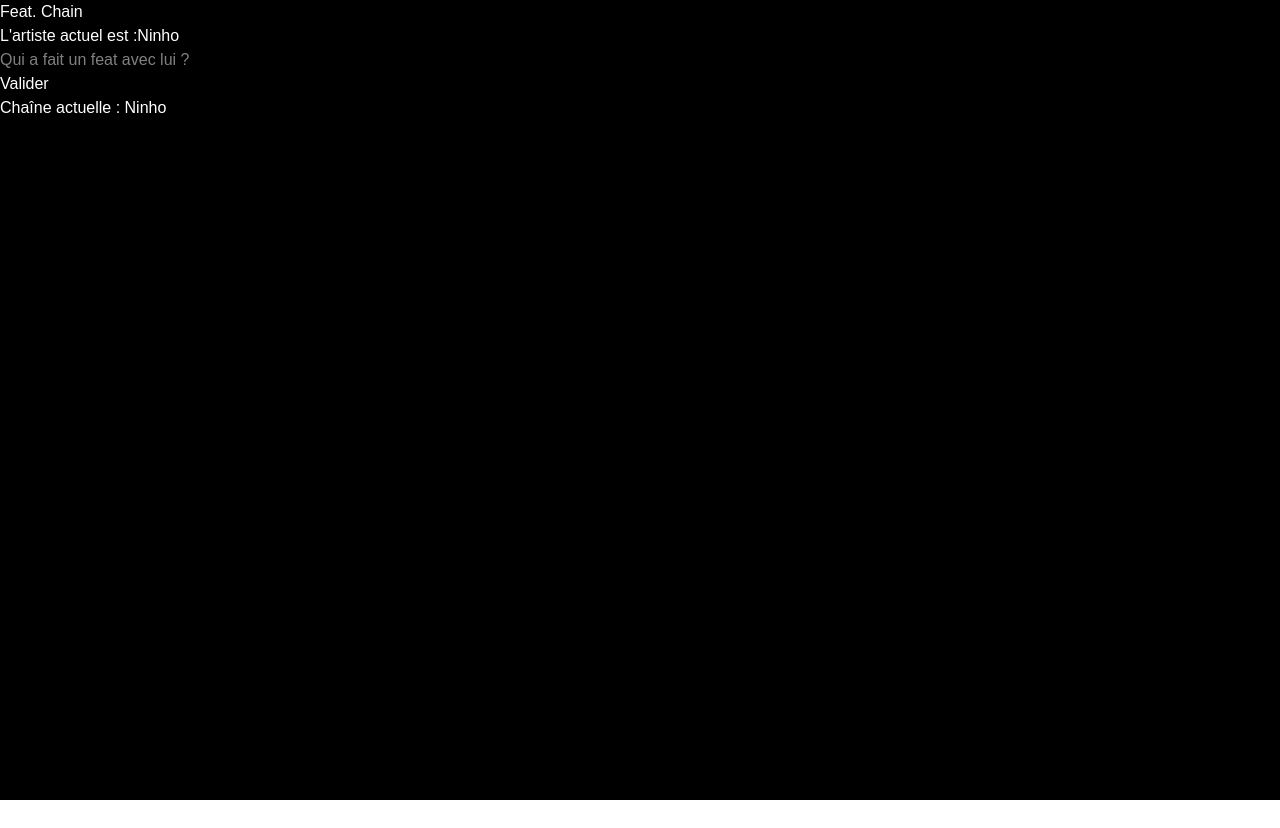
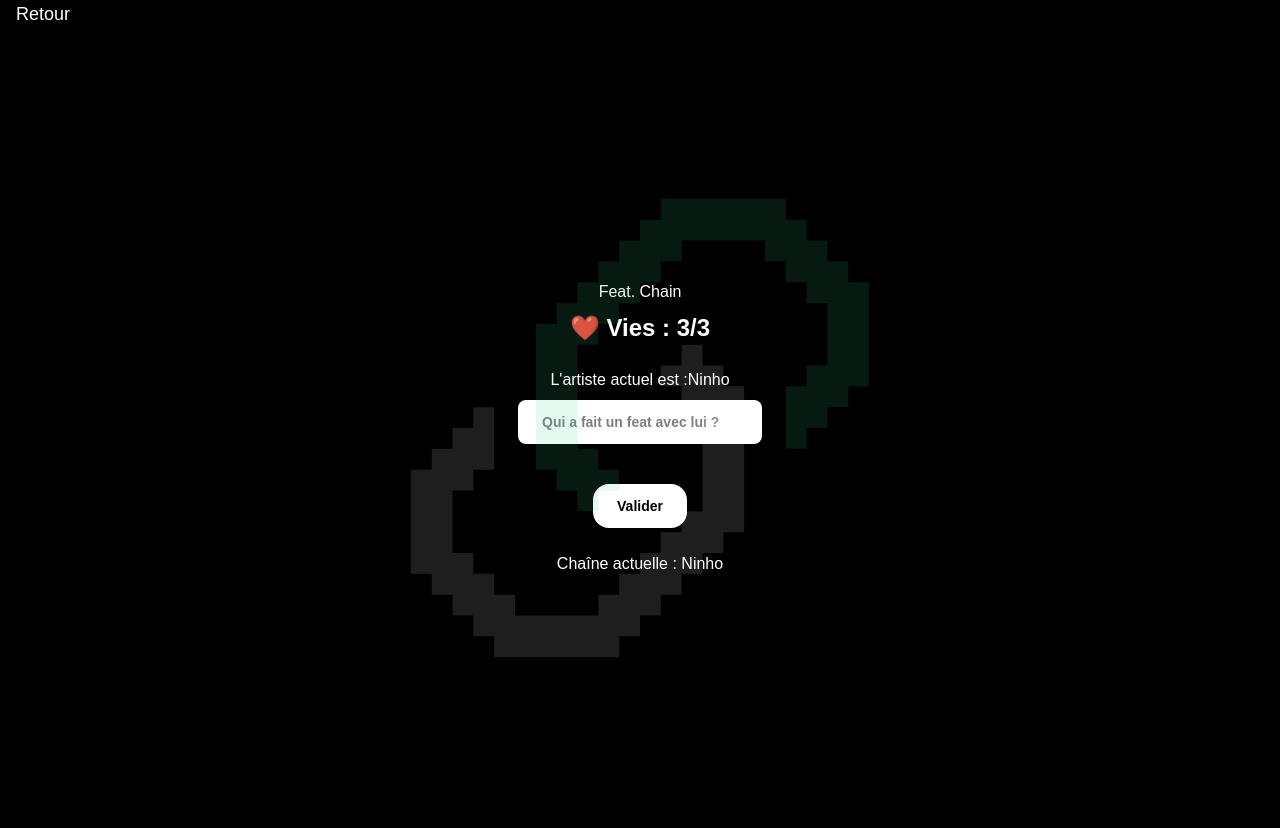
Before and after one commit to Sen667/FeatChain, a Next.js app: page /game in a window 1280 px wide. Before the commit the page ends 800 px from the top, so only its background shows below. Built offline with nearby package versions, Linux system fonts and the light colour scheme.

Commit message:
Add game logic and UI enhancements to GamePage component

```diff
--- a/app/game/page.tsx
+++ b/app/game/page.tsx
@@ -1,6 +1,9 @@
 "use client";
 
 import { useState, useRef, KeyboardEvent } from "react";
+
+import Image from "next/image";
+import Link from "next/link";
 
 export default function GamePage() {
   const [currentArtist, setCurrentArtist] = useState("Ninho");
@@ -11,6 +14,8 @@
   const [playerEmbed, setPlayerEmbed] = useState("");
   const [history, setHistory] = useState("Chaîne actuelle : Ninho");
   const [isAnimating, setIsAnimating] = useState(false);
+  const [lives, setLives] = useState(3);
+  const [gameOver, setGameOver] = useState(false);
 
   const guessInputRef = useRef<HTMLInputElement>(null);
 
@@ -19,6 +24,8 @@
   };
 
   const checkFeat = async () => {
+    if (gameOver) return;
+
     const guessValue = guess.trim();
 
     if (!guessValue) return;
@@ -97,9 +104,18 @@
         }, 300);
 
       } else {
-        // DÉFAITE
-        setStatusMessage(`❌ Aucun feat trouvé entre ${currentArtist} et ${guessValue}.`);
-        setStatusClass("error");
+        // ERREUR - Perte d'une vie
+        const newLives = lives - 1;
+        setLives(newLives);
+
+        if (newLives <= 0) {
+          setStatusMessage(`💀 Game Over ! Aucun feat trouvé entre ${currentArtist} et ${guessValue}. Vous avez perdu toutes vos vies !`);
+          setStatusClass("error");
+          setGameOver(true);
+        } else {
+          setStatusMessage(`❌ Aucun feat trouvé entre ${currentArtist} et ${guessValue}. Vies restantes : ${newLives}`);
+          setStatusClass("error");
+        }
       }
 
     } catch (error) {
@@ -115,10 +131,43 @@
     }
   };
 
+  const restartGame = () => {
+    setCurrentArtist("Ninho");
+    setUsedArtists(["ninho"]);
+    setGuess("");
+    setStatusMessage("");
+    setStatusClass("");
+    setPlayerEmbed("");
+    setHistory("Chaîne actuelle : Ninho");
+    setIsAnimating(false);
+    setLives(3);
+    setGameOver(false);
+  };
+
   return (
     <main className="relative min-h-screen w-full overflow-hidden bg-black text-white">
-      <div className="container ">
+
+
+        <Link href="/" className="text-left text-lg pl-4 mt-4">Retour </Link>
+
+      <div className="relative z-10 flex flex-col items-center justify-center min-h-screen gap-2 px-2">
+
         <h1>Feat. <span className="accent">Chain</span></h1>
+
+        <div className="absolute inset-0 flex items-center justify-center pointer-events-none">
+          <Image
+            src="/logo.svg"
+            alt="FeatChain Logo"
+            width={500}
+            height={500}
+            className="opacity-40"
+          />
+        </div>
+
+        {/* Affichage des vies */}
+        <div className="text-2xl font-bold mb-4">
+          ❤️ Vies : {lives}/3
+        </div>
 
         <div
           id="current-artist-box"
@@ -134,6 +183,7 @@
 
         <input
           ref={guessInputRef}
+          className="w-full rounded-lg bg-white px-6 py-3 text-sm font-semibold text-black transition hover:opacity-90 active:scale-[0.99] sm:w-auto disabled:opacity-50 disabled:cursor-not-allowed"
           type="text"
           id="guess-input"
           placeholder="Qui a fait un feat avec lui ?"
@@ -141,9 +191,25 @@
           value={guess}
           onChange={(e) => setGuess(e.target.value)}
           onKeyPress={handleKeyPress}
+          disabled={gameOver}
         />
         <br />
-        <button onClick={checkFeat}>Valider</button>
+        <button
+          className="w-full rounded-2xl bg-white px-6 py-3 text-sm font-semibold text-black transition hover:opacity-90 active:scale-[0.99] sm:w-auto disabled:opacity-50 disabled:cursor-not-allowed"
+          onClick={checkFeat}
+          disabled={gameOver}
+        >
+          Valider
+        </button>
+
+        {gameOver && (
+          <button
+            className="w-full rounded-2xl bg-green-500 px-6 py-3 text-sm font-semibold text-white transition hover:opacity-90 active:scale-[0.99] sm:w-auto mt-4"
+            onClick={restartGame}
+          >
+            🔄 Rejouer
+          </button>
+        )}
 
         <div id="status-msg" className={statusClass}>
           {statusMessage}
```
Also changed, not shown: public/logo.svg (added).
